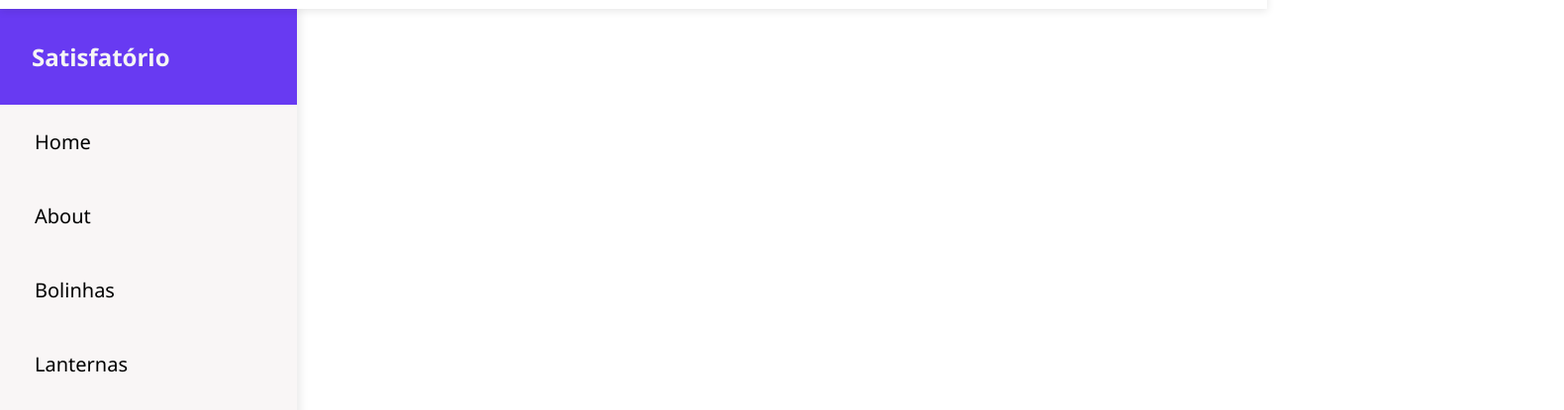
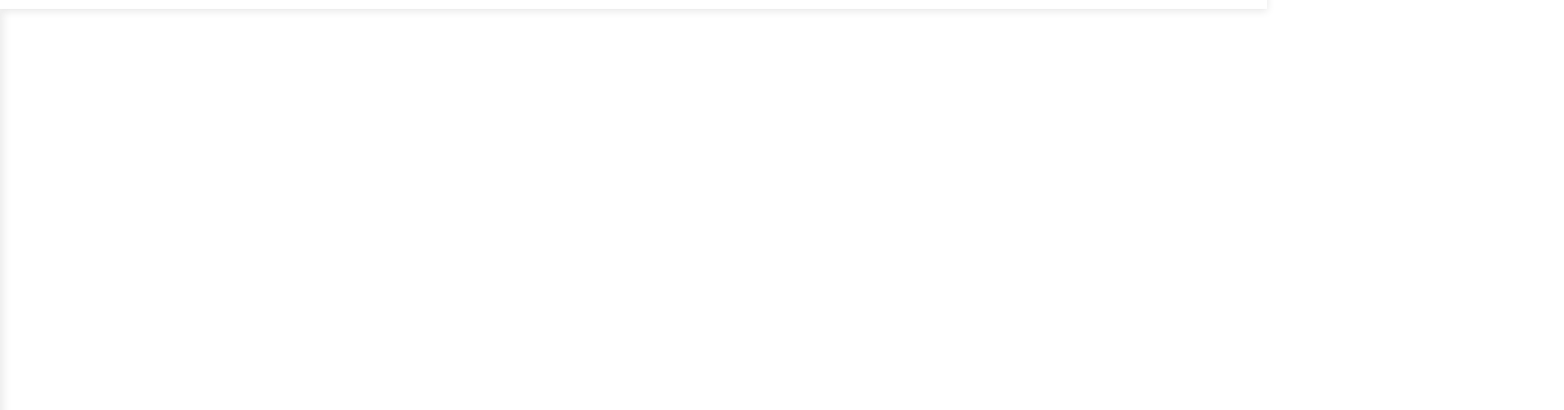
Before and after one commit to rkhue/sidebar-dad, a plain HTML site: page index.html in a window 1280 px wide. Shown: the part 55-470 px from the top of the page at 99% size, 1580 px wide, since content can reach past the window. Drawn offline with Linux system fonts and the light colour scheme.

Commit message:
(bugfix) Arrumando sidebar

```diff
--- a/css/app.css
+++ b/css/app.css
@@ -30,12 +30,10 @@ ul {
 }
 
 iframe {
-  position: absolute;
-  left: var(--sidebar-width);
-  top: 0;
   width: 100%;
   height: 100%;
   border: none;
+  display: block;
 }
 
 .header-contents {
--- a/index.html
+++ b/index.html
@@ -17,6 +17,7 @@
 <div class="header">
     <div class="header-contents">
       <button class="toggle-button">
+        <!-- menu icon -->
         <svg
           viewBox="0 0 24 24"
           fill="none"
@@ -36,7 +37,7 @@
 
   <div class="overlay"></div>
 
-    <div class="sidebar show-sidebar">
+  <div class="sidebar">
     <div class="sidebar-top">
       <p>Satisfatório</p>
     </div>
@@ -49,7 +50,9 @@
       </ul>
     </div>
   </div>
+    <div class="content-area">
       <iframe name="content-frame"></iframe>
+    </div>
     <!-- javascript -->
     <script src="./js/app.js"></script>
   </body>
```
Lines whose indentation alone changed are shown as unchanged.
